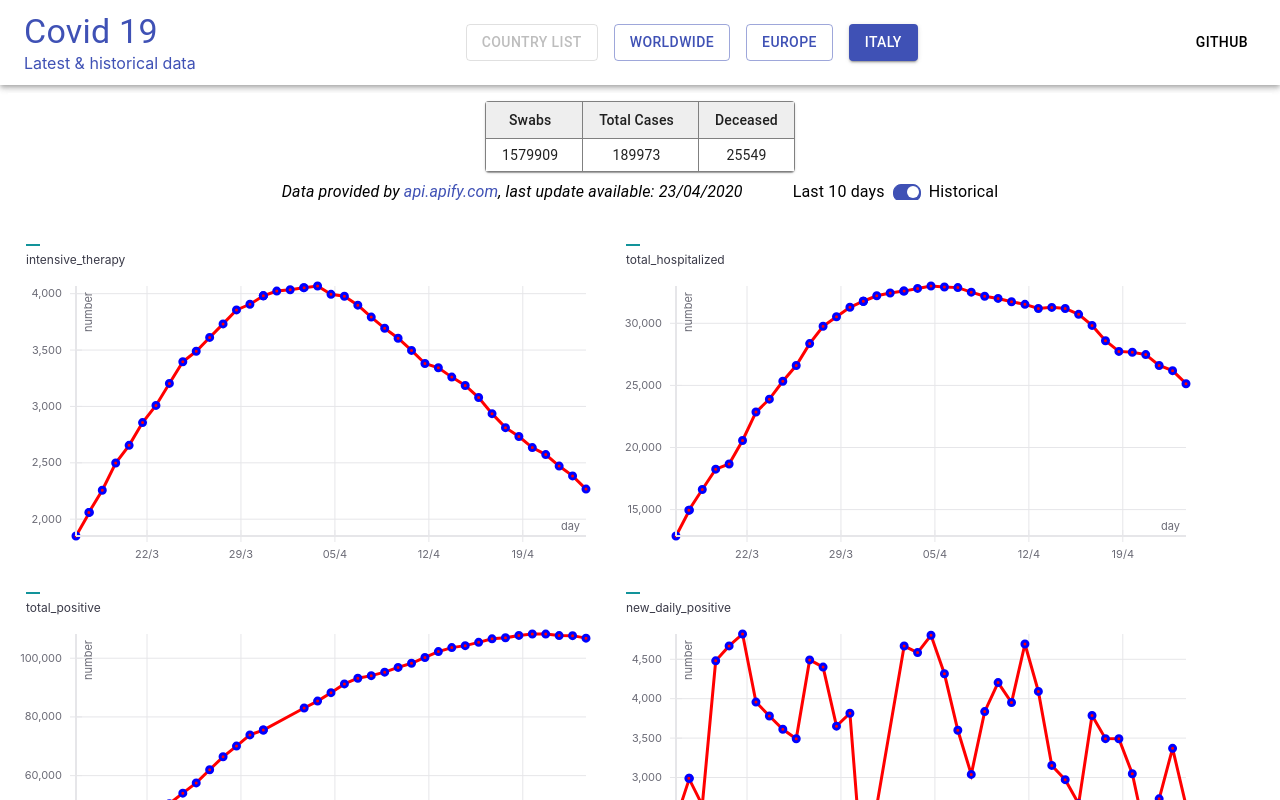
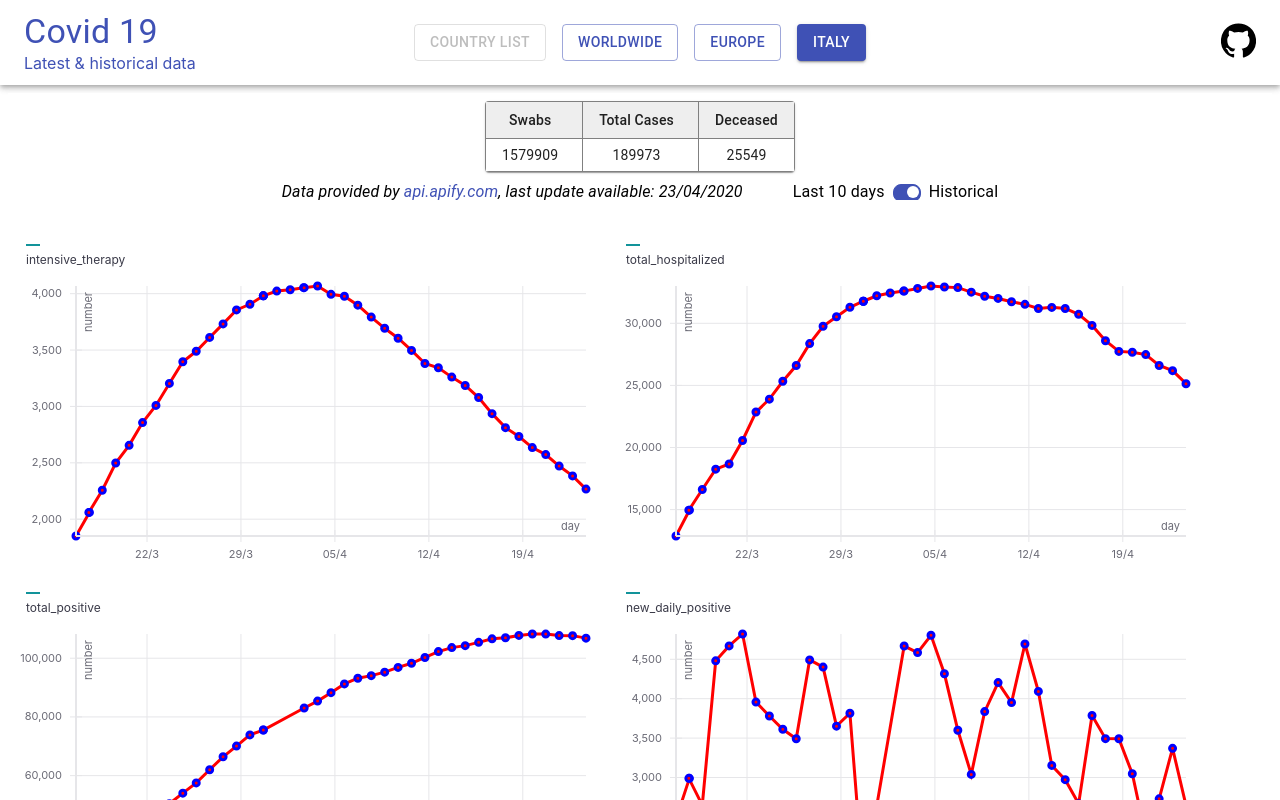
Before and after one commit to gianlucabaldin/covid19, a React (Create React App) app: page / in a window 1280 px wide. Shown: the top 800 px of the page. Built offline with nearby package versions, Linux system fonts and the light colour scheme.

Commit message:
+ Github Link

```diff
--- a/src/component/Header.jsx
+++ b/src/component/Header.jsx
@@ -3,7 +3,8 @@ import { makeStyles } from '@material-ui/core/styles';
 import AppBar from '@material-ui/core/AppBar';
 import Toolbar from '@material-ui/core/Toolbar';
 import Typography from '@material-ui/core/Typography';
-import Button from '@material-ui/core/Button';
+import GitHubIcon from '@material-ui/icons/GitHub';
+import { Box } from '@material-ui/core';
 import NavButtons from './NavButtons';
 
 const useStyles = makeStyles(() => ({
@@ -18,20 +19,23 @@ const Header = () => {
   return (
     <AppBar position="static" data-id="appbar" color="transparent">
       <Toolbar className={classes.toolbar}>
-        <div>
+        <Box width={200}>
           <Typography variant="h4" color="primary">
             Covid 19
           </Typography>
           <Typography variant="p" color="primary">
             Latest & historical data
           </Typography>
-        </div>
-        <div>
+        </Box>
+        <Box>
           <NavButtons />
-        </div>
-        <div>
-          <Button color="inherit">Github</Button>
-        </div>
+        </Box>
+        <Box width={200} textAlign="right">
+          <GitHubIcon
+            href="https://github.com/gianlucabaldin"
+            fontSize="large"
+          />
+        </Box>
       </Toolbar>
     </AppBar>
   );
```
